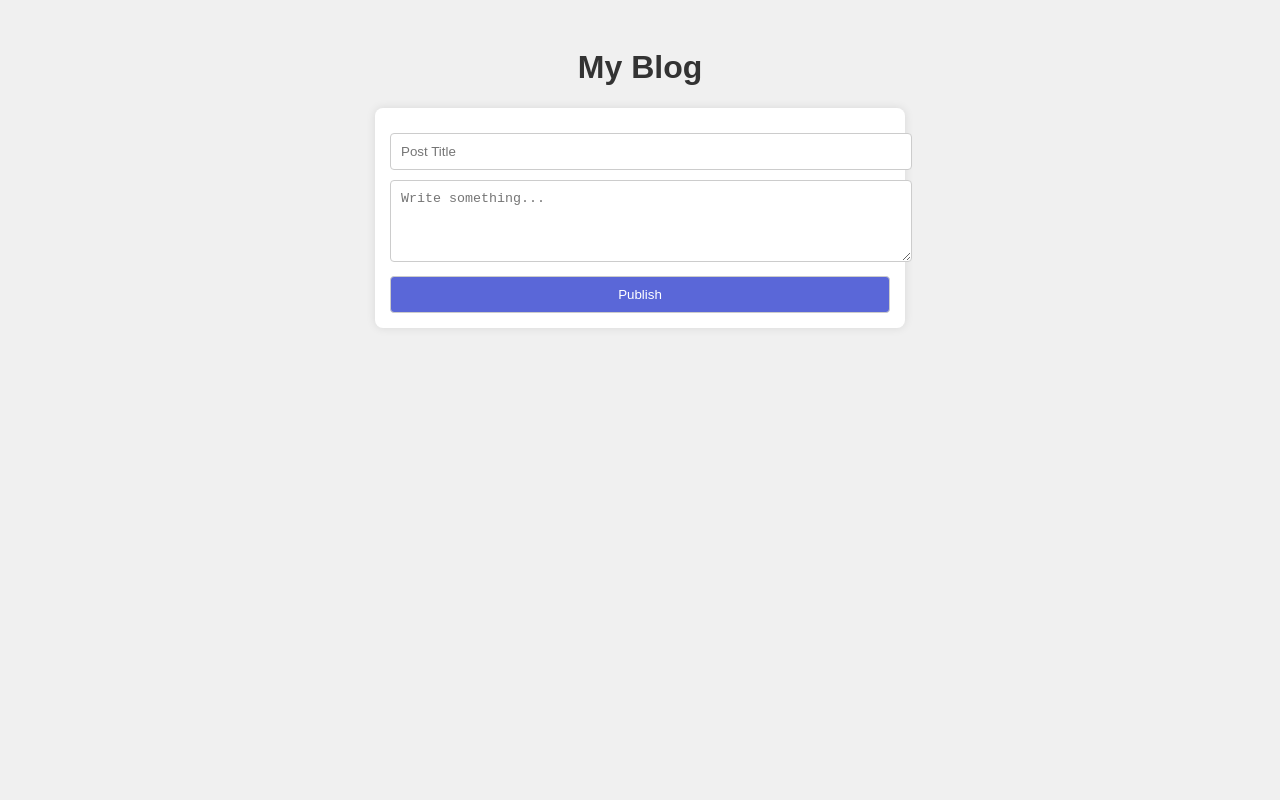
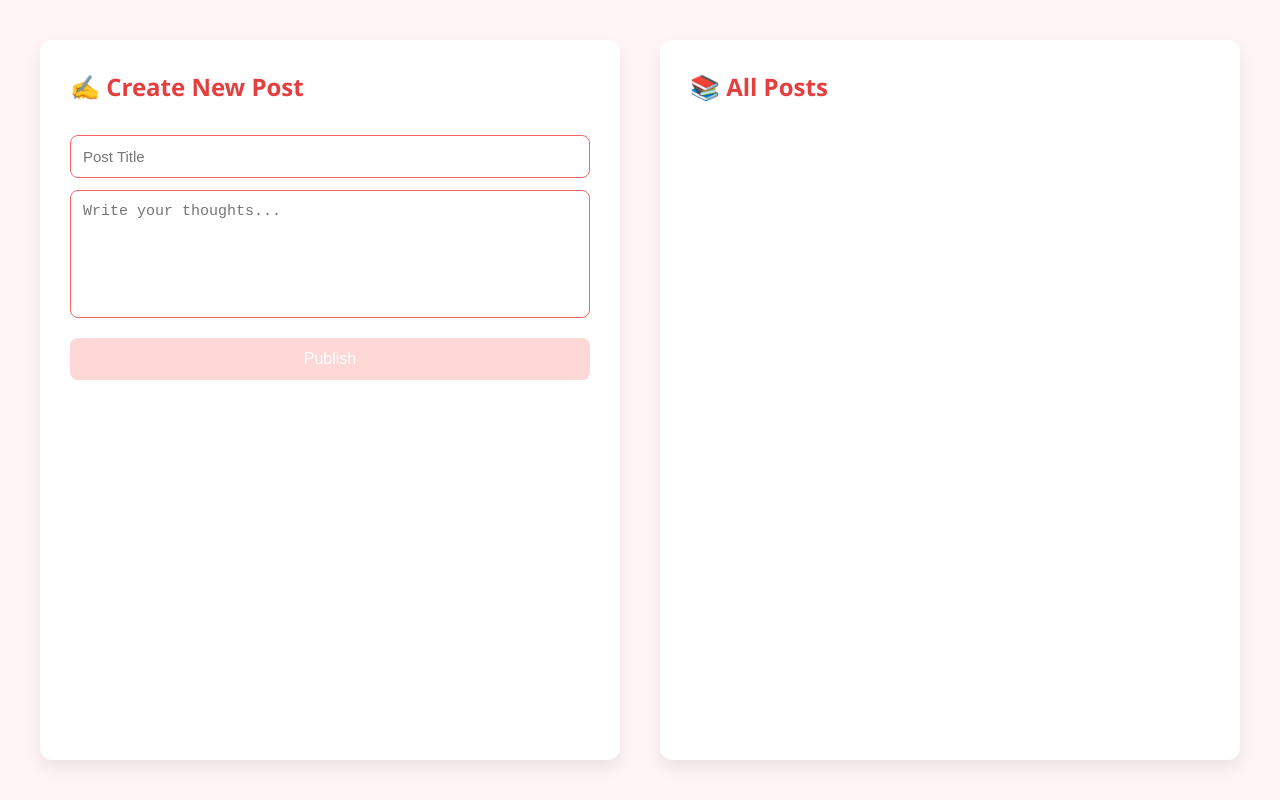
Before and after one commit to Krishna-mehta1/WebDev_Notes, a plain HTML site: page day11/blog/index.html in a window 1280 px wide. Drawn offline with Linux system fonts and the light colour scheme.

Commit message:
updated css

```diff
--- a/day11/blog/index.html
+++ b/day11/blog/index.html
@@ -1,81 +1,25 @@
 <!DOCTYPE html>
-<html>
+<html lang="en">
 <head>
-  <title>Simple Blog</title>
-  <style>
-    body {
-      font-family: sans-serif;
-      background: #f0f0f0;
-      padding: 20px;
-    }
-    h1 {
-      text-align: center;
-      color: #333;
-    }
-    .form {
-      max-width: 500px;
-      margin: 0 auto;
-      background: #fff;
-      padding: 15px;
-      border-radius: 8px;
-      box-shadow: 0 0 10px rgba(0,0,0,0.1);
-    }
-    input, textarea, button {
-      width: 100%;
-      margin-top: 10px;
-      padding: 10px;
-      border: 1px solid #ccc;
-      border-radius: 4px;
-    }
-    button {
-      background: #5a67d8;
-      color: white;
-      cursor: pointer;
-    }
-    .posts {
-      margin-top: 30px;
-      max-width: 600px;
-      margin-left: auto;
-      margin-right: auto;
-    }
-    .post {
-      background: white;
-      padding: 15px;
-      margin-bottom: 15px;
-      border-radius: 8px;
-      box-shadow: 0 0 5px rgba(0,0,0,0.1);
-    }
-    .post h2 {
-      margin: 0 0 10px;
-      color: #2d3748;
-    }
-    .post p {
-      margin: 0;
-      color: #4a5568;
-    }
-  </style>
+  <meta charset="UTF-8">
+  <title>My Stylish Blog</title>
+  <link rel="stylesheet" href="style.css">
 </head>
 <body>
-  <h1>My Blog</h1>
-  <div class="form">
-    <input id="title" placeholder="Post Title">
-    <textarea id="content" rows="4" placeholder="Write something..."></textarea>
-    <button onclick="addPost()">Publish</button>
+  <div class="main-container">
+    <div class="left-pane">
+      <h2>✍️ Create New Post</h2>
+      <input id="title" placeholder="Post Title">
+      <textarea id="content" rows="6" placeholder="Write your thoughts..." oninput="checkFields()"></textarea>
+      <button id="publishBtn" onclick="addPost()" disabled>Publish</button>
+    </div>
+
+    <div class="right-pane">
+      <h2>📚 All Posts</h2>
+      <div class="posts" id="posts"></div>
+    </div>
   </div>
-  <div class="posts" id="posts"></div>
-  <script>
-    function addPost() {
-      const t = document.getElementById('title').value.trim();
-      const c = document.getElementById('content').value.trim();
-      if (t && c) {
-        const p = document.createElement('div');
-        p.className = 'post';
-        p.innerHTML = '<h2>' + t + '</h2><p>' + c + '</p>';
-        document.getElementById('posts').prepend(p);
-        document.getElementById('title').value = '';
-        document.getElementById('content').value = '';
-      }
-    }
-  </script>
+
+  <script src="script.js"></script>
 </body>
 </html>
--- /dev/null
+++ b/day11/blog/script.js
@@ -0,0 +1,29 @@
+function checkFields() {
+  const title = document.getElementById('title').value.trim();
+  const content = document.getElementById('content').value.trim();
+  document.getElementById('publishBtn').disabled = !(title && content);
+}
+
+function addPost() {
+  const title = document.getElementById('title').value.trim();
+  const content = document.getElementById('content').value.trim();
+  if (!title || !content) return;
+
+  const postDiv = document.createElement('div');
+  postDiv.className = 'post';
+
+  const now = new Date();
+  const timestamp = now.toLocaleString();
+
+  postDiv.innerHTML = `
+    <h3>${title}</h3>
+    <p>${content}</p>
+    <div class="timestamp">🕒 ${timestamp}</div>
+  `;
+
+  document.getElementById('posts').prepend(postDiv);
+
+  document.getElementById('title').value = '';
+  document.getElementById('content').value = '';
+  document.getElementById('publishBtn').disabled = true;
+}
--- a/day11/blog/style.css
+++ b/day11/blog/style.css
@@ -1,12 +1,112 @@
-body{
-    background-color: rgba(0, 0, 0, 0.923);
-    color: aliceblue;
+body {
+  margin: 0;
+  font-family: 'Segoe UI', sans-serif;
+  background: #fff5f7;
+  color: #2d3748;
 }
-#section1{
-    font-size: 30px;
-    font-family: 'Franklin Gothic Medium', 'Arial Narrow', Arial, sans-serif;
-    color: aqua;
-    height: 2px;
-    width: 100%;
-    background-color: whitesmoke;
+
+.main-container {
+  display: flex;
+  min-height: 100vh;
+  padding: 40px;
+  gap: 40px;
+  box-sizing: border-box;
 }
+
+.left-pane, .right-pane {
+  flex: 1;
+  background: #fff;
+  padding: 30px;
+  border-radius: 12px;
+  box-shadow: 0 8px 16px rgba(0,0,0,0.08);
+  display: flex;
+  flex-direction: column;
+}
+
+.left-pane h2, .right-pane h2 {
+  margin-top: 0;
+  color: #e53e3e;
+  font-size: 24px;
+}
+
+input, textarea {
+  padding: 12px;
+  margin-top: 12px;
+  border: 1px solid #f56565;
+  border-radius: 8px;
+  font-size: 15px;
+  outline: none;
+  resize: none;
+}
+
+input:focus, textarea:focus {
+  border-color: #c53030;
+}
+
+button {
+  background: #f56565;
+  color: white;
+  padding: 12px;
+  margin-top: 20px;
+  font-size: 16px;
+  border: none;
+  border-radius: 8px;
+  cursor: pointer;
+  transition: background 0.3s;
+}
+
+button:disabled {
+  background: #fed7d7;
+  cursor: not-allowed;
+}
+
+button:hover:enabled {
+  background: #c53030;
+}
+
+.posts {
+  display: flex;
+  flex-direction: column-reverse;
+  gap: 20px;
+  overflow-y: auto;
+}
+
+.post {
+  background: #fff0f1;
+  padding: 20px;
+  border-radius: 10px;
+  box-shadow: 0 4px 12px rgba(0,0,0,0.05);
+  animation: fadeIn 0.3s ease;
+}
+
+.post h3 {
+  margin: 0 0 8px;
+  font-size: 18px;
+  color: #d53f8c;
+}
+
+.post p {
+  margin: 0;
+  font-size: 14px;
+  color: #2d3748;
+}
+
+.post .timestamp {
+  text-align: right;
+  font-size: 12px;
+  color: #805ad5;
+  margin-top: 10px;
+}
+
+@keyframes fadeIn {
+  from { opacity: 0; transform: translateY(5px); }
+  to { opacity: 1; transform: translateY(0); }
+}
+
+/* Responsive (Mobile) */
+@media (max-width: 768px) {
+  .main-container {
+    flex-direction: column;
+    padding: 20px;
+  }
+}
```
Also changed, not shown: day12.txt (added, +8 -0 lines).
